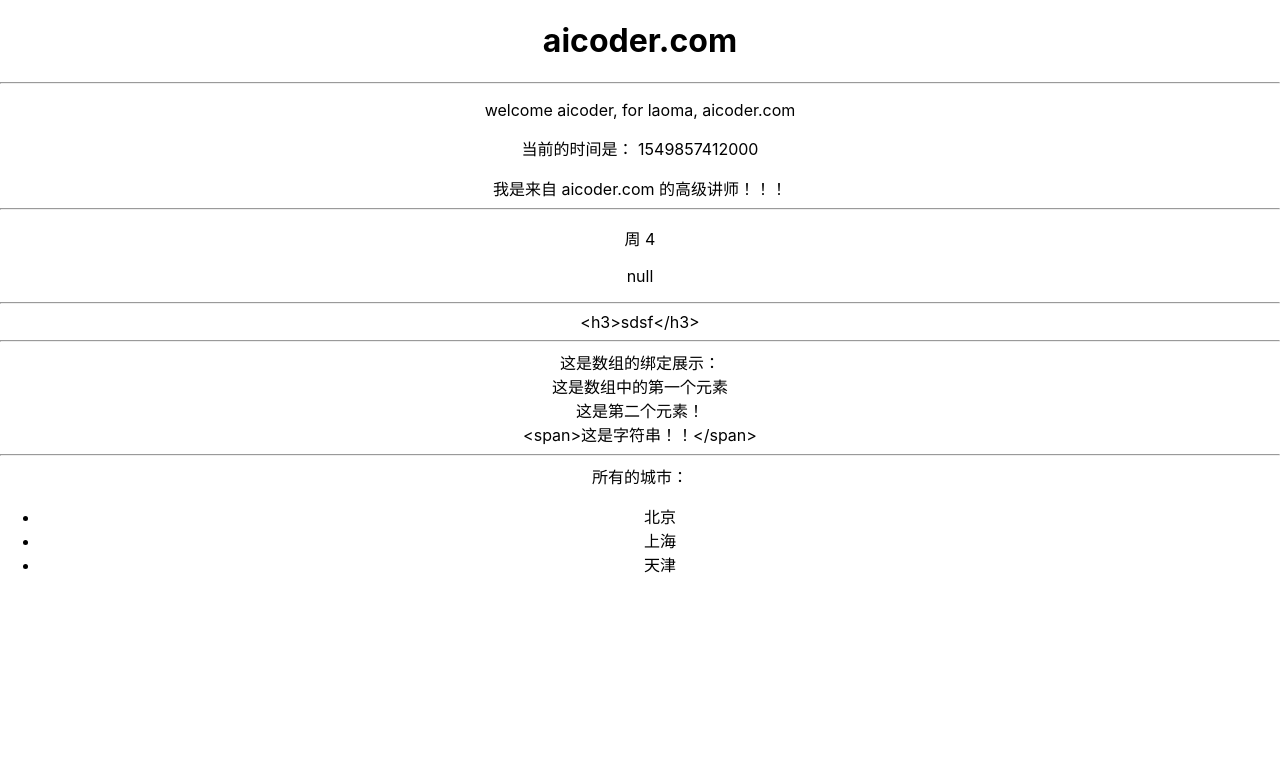
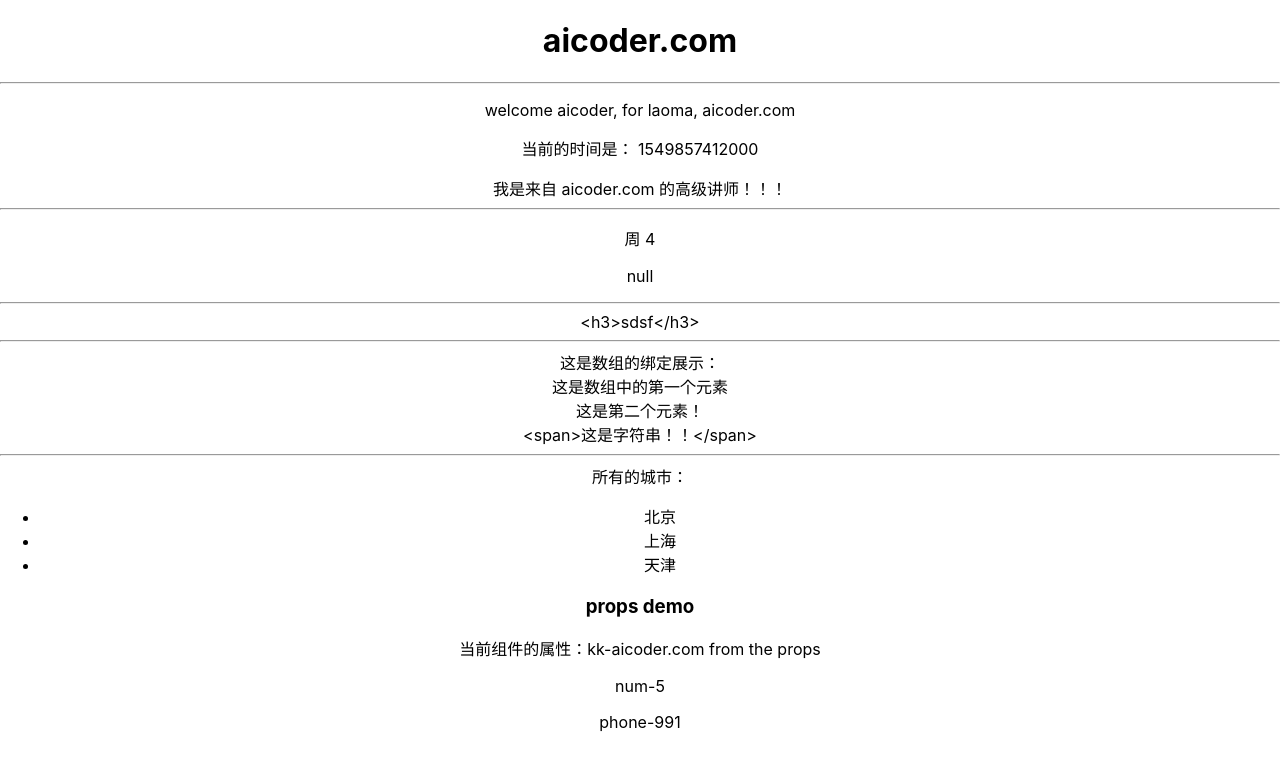
Before and after one commit to malun666/reactdemos, a React (Create React App) app: page / in a window 1280 px wide. Shown: the top 770 px of the page. Built offline with nearby package versions, Linux system fonts and the light colour scheme.

Commit message:
added the prop demo

```diff
--- a/src/App.js
+++ b/src/App.js
@@ -4,7 +4,7 @@ import './App.css';
 
 import Welcome from './components/Welcome';
 import JSXDemo from './components/JSXDemos';
-
+import PropDemo from './components/PropDemo';
 class App extends Component {
 
   render() {
@@ -16,7 +16,9 @@ class App extends Component {
         <Welcome name="laoma, aicoder.com" />
 
         {/* 类组件 */}
-        <JSXDemo></JSXDemo>
+        <JSXDemo />
+
+        <PropDemo kk="aicoder.com from the props" />
       </div>
     );
   }
--- /dev/null
+++ b/src/components/PropDemo.js
@@ -0,0 +1,42 @@
+import React, { Component } from 'react'
+
+class PropDemo extends Component {
+
+  // 定义组件内部私有的状态（数据）
+  constructor(opt) {
+    super(opt);
+
+    // 只有在构造函数中可以直接给state进行赋值初始化
+    this.state = {
+      num: 0,
+      phone: 991
+    }; // 初始化一个组件自己的状态
+  }
+
+  // 组件渲染到页面上了之后，每隔1s中修改一下页面中的num ++
+  componentDidMount() {
+    setInterval(() => {
+      // 如果是直接修改那么就用下面这种方式。
+      // this.setState({num: 1});
+      // this.setState({num: 1 + this.state.num});  // bad 不推荐
+
+      // 需要依赖之前的状态做相关计算，需要使用下面的这种方法进行修改状态。
+      this.setState((preState) => {
+        return {num: preState.num + 1}
+      });
+    }, 1000)
+  }
+
+  render () {
+    return (
+      <div>
+        <h3>props demo</h3>
+        <p>当前组件的属性：kk-{ this.props.kk } </p>
+        <p> num-{ this.state.num }</p>
+        <p> phone-{ this.state.phone }</p>
+      </div>
+    )
+  }
+}
+
+export default PropDemo
```
